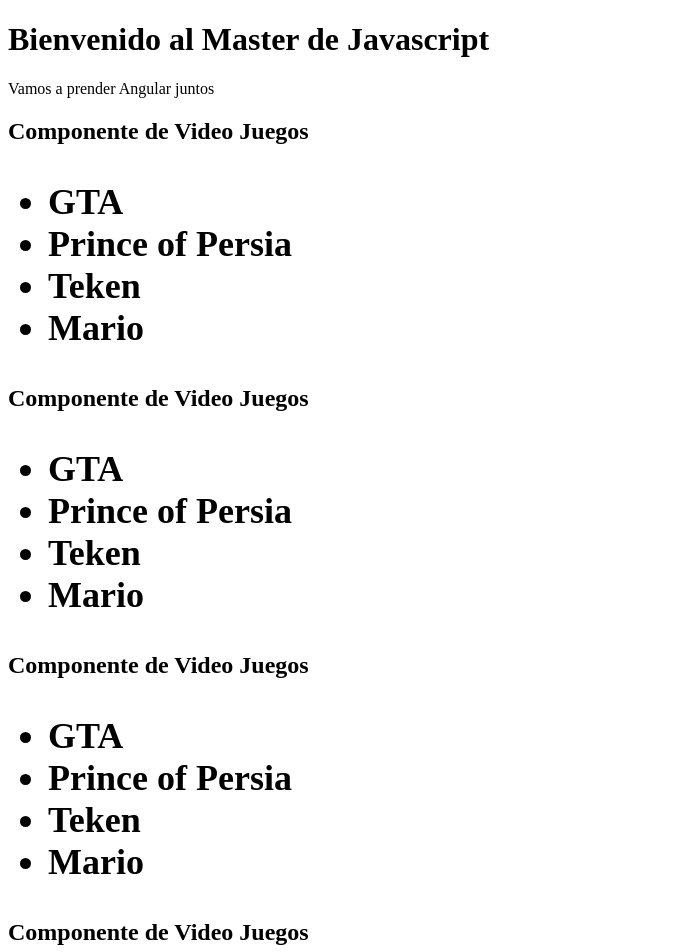
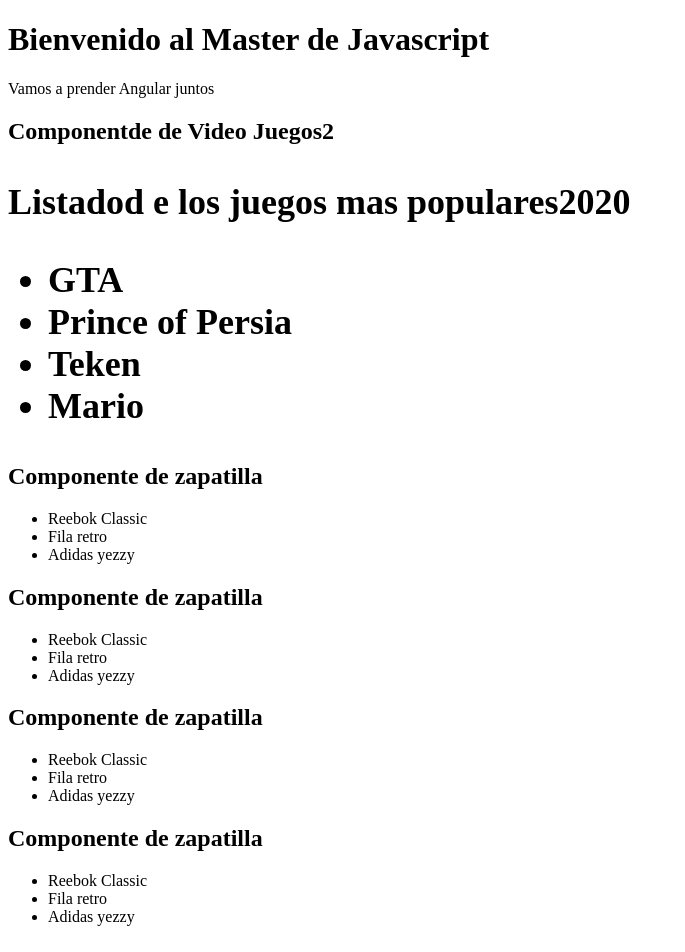
Before and after one commit to farpires/Curso-JavaScript, an Angular app in the folder aprendiendo-angular/: page / in a window 1280 px wide. Shown: the top 952 px of the page, without its empty margins (0-685 px from the left). Built offline with nearby package versions, Linux system fonts and the light colour scheme.

Commit message:
Angular: Multiples o  varios Componentes

```diff
--- a/aprendiendo-angular/src/app/app.component.html
+++ b/aprendiendo-angular/src/app/app.component.html
@@ -4,8 +4,11 @@
   </h1>
   <p>Vamos a prender  Angular juntos</p>
   <videojuego></videojuego>
-  <videojuego></videojuego>
-  <videojuego></videojuego>
-  <videojuego></videojuego>
-  <videojuego></videojuego>
+  <zapatillas></zapatillas>
+  <zapatillas></zapatillas>
+
+  <zapatillas></zapatillas>
+
+  <zapatillas></zapatillas>
+
 </div>
--- a/aprendiendo-angular/src/app/app.module.ts
+++ b/aprendiendo-angular/src/app/app.module.ts
@@ -4,11 +4,13 @@
 // import { AppRoutingModule } from './app-routing.module';
 import { AppComponent } from './app.component';
 import { VideojuegoComponent } from './videoJuego/videoJuego.component';
+import { ZapatillasComponent } from './zapatillas/zapatillas.component';
 
 @NgModule({
   declarations: [//aqui van las directivas componentes
     AppComponent,
-    VideojuegoComponent
+    VideojuegoComponent,
+    ZapatillasComponent
 
   ],
   imports: [
--- a/aprendiendo-angular/src/app/videoJuego/videoJuego.component.html
+++ b/aprendiendo-angular/src/app/videoJuego/videoJuego.component.html
@@ -0,0 +1,10 @@
+<h2>{{titulo}}<h2>
+    <p>{{listado}}</p>
+    <ul>
+      <li>GTA</li>
+      <li>Prince of Persia</li>
+      <li>Teken</li>
+      <li>Mario</li>
+    </ul>
+  </h2>
+</h2>
--- a/aprendiendo-angular/src/app/videoJuego/videoJuego.component.ts
+++ b/aprendiendo-angular/src/app/videoJuego/videoJuego.component.ts
@@ -5,18 +5,17 @@
     //nombre de la etiqueta o nombre del componente
     selector: 'videojuego',
    //una plantilla en linea
-    template: `
-    <h2> Componente de Video Juegos <h2>
-    <ul>
-    <li>GTA</li>
-    <li>Prince of Persia</li>
-    <li>Teken</li>
-    <li>Mario</li>
-    </ul>
-    `
+    // template: ` `
+    templateUrl:'./videojuego.component.html'
 })
 export class VideojuegoComponent {
-      constructor(){
+
+    public titulo: string;//propiedades
+    public listado: string;
+
+      constructor(){//se le da valor a alas propiedades
+          this.titulo = 'Componentde de Video Juegos2';
+          this.listado= 'Listadod e los juegos mas populares2020';
           console.log('se ha cargado el compnent: videojuego.componnetn.ts');
       }
 }
--- /dev/null
+++ b/aprendiendo-angular/src/app/zapatillas/zapatillas.component.html
@@ -0,0 +1,6 @@
+<h2>{{title}}</h2>
+<ul>
+    <li>Reebok Classic</li>
+    <li>Fila retro</li>
+    <li>Adidas yezzy</li>
+</ul>
--- /dev/null
+++ b/aprendiendo-angular/src/app/zapatillas/zapatillas.component.ts
@@ -0,0 +1,10 @@
+import { Component } from '@angular/core';
+
+@Component({
+    selector:'zapatillas',
+    templateUrl: './zapatillas.component.html'
+})
+
+export class ZapatillasComponent{
+    public title: string = "Componente de zapatilla"
+}
```
Also changed, not shown: 1 other file (tests, documents, lock files or other folders).
